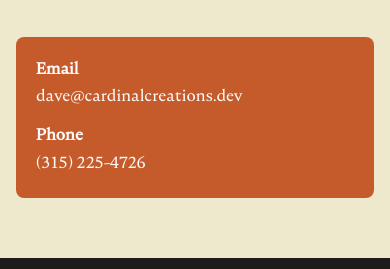
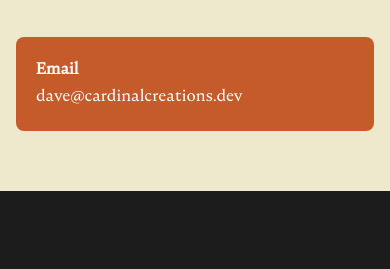
Before and after one commit to dadeeley67/cardinal-creations, an Eleventy site: page src/content/pages/contact.html in a window 390 px wide. Shown: the part 1279-1548 px from the top of the page. Built offline with nearby package versions, Linux system fonts and the light colour scheme; Eleventy itself is replaced by a stand-in of ours; files that its build step writes are made by us from their sources.

Commit message:
remove phone number from website

```diff
--- a/src/_data/client.json
+++ b/src/_data/client.json
@@ -1,8 +1,8 @@
 {
     "name": "Cardinal Creations Web Design",
     "email": "dave@cardinalcreations.dev",
-    "phoneForTel": "315-225-4726",
-    "phoneFormatted": "(315) 225-4726",
+    "phoneForTel": "",
+    "phoneFormatted": "",
     "address": {
         "lineOne": "First Address Line",
         "lineTwo": "Second Address Line",
--- a/src/content/pages/contact.html
+++ b/src/content/pages/contact.html
@@ -78,8 +78,8 @@
                 <span class="cs-header">Email</span>
                 <a class="cs-link" href="mailto:{{client.email}}">{{client.email}}</a>
                 <!--Phone-->
-                <span class="cs-header">Phone</span>
-                <a class="cs-link" href="tel:{{client.phoneForTel}}">{{client.phoneFormatted}}</a>
+                {# <span class="cs-header">Phone</span>
+                <a class="cs-link" href="tel:{{client.phoneForTel}}">{{client.phoneFormatted}}</a> #}
                 <!--Address-->
                 <!-- <span class="cs-header">Address</span>
             <a class="cs-link" href="{{client.address.mapLink}}">
```
